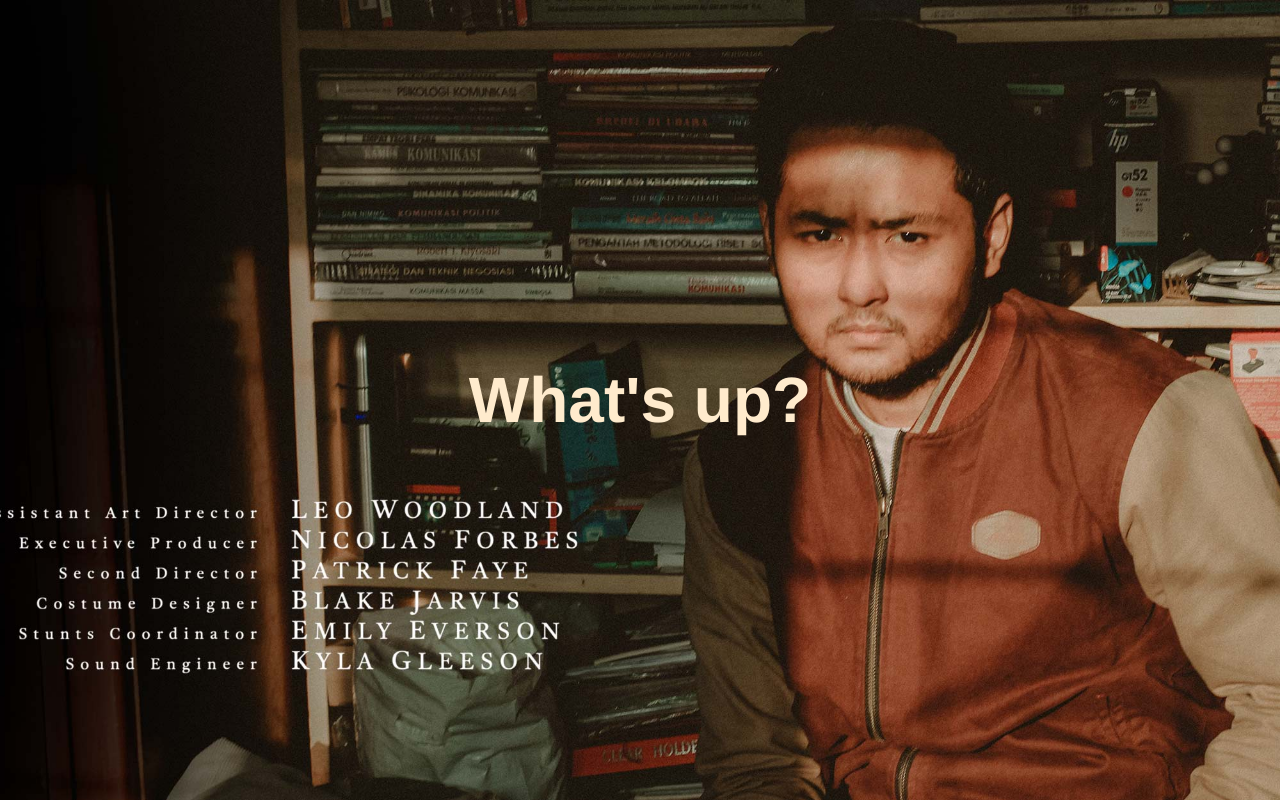
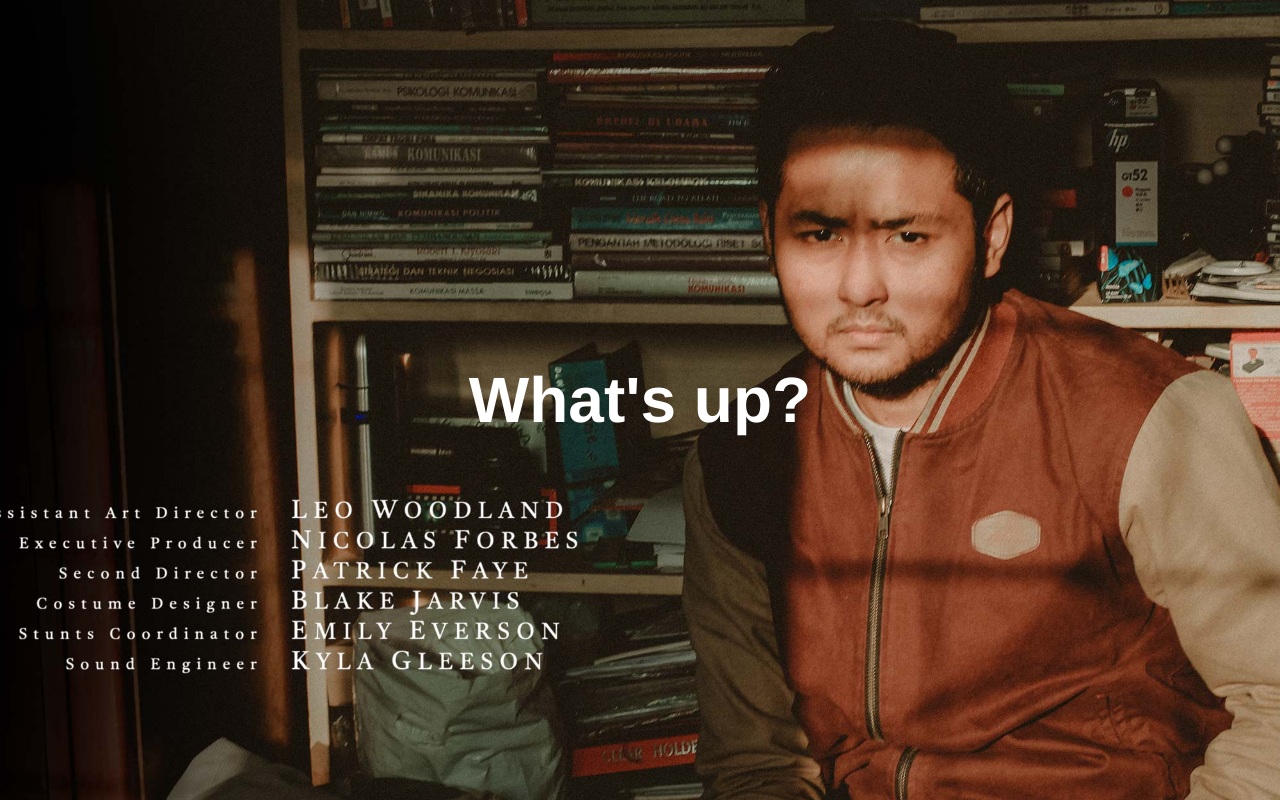
Before and after one commit to TeamFAisp/Webslide, a plain HTML site: page index.html in a window 1280 px wide. Both pictures are taken after a click on the icon 640 px from the left and 653 px from the top of the page. Shown: the top 800 px of the page. Drawn offline with Linux system fonts and the light colour scheme.

Commit message:
very last commit

```diff
--- a/css/style.css
+++ b/css/style.css
@@ -5,7 +5,12 @@
 
 body {
     background: black;
-    color: blanchedalmond;
+    color: white;
+}
+
+p {
+    justify-content: center;
+    text-align: center;
 }
 
 #container {
@@ -16,10 +21,6 @@ body {
     align-items: center;
     grid-gap: 5px;
     grid-template-rows: repeat(2, 260px);
-}
-
-p {
-    font-size: 200px;
 }
 
 .main {
@@ -220,3 +221,16 @@ p {
     grid-gap: 5px;
     grid-template-rows: repeat(1, 20x);
 }
+
+.stu {
+    position: relative;
+    display: grid;
+    top: 30%;
+    grid-gap: 5px;
+    border: 2px;
+    border-color: white;
+}
+
+.liste {
+    border: 6px double white;
+}
--- a/index.html
+++ b/index.html
@@ -16,37 +16,43 @@
 <body style="min-width: 312px;">
     <div id="container">
         <p style="font-size:30px;">THE</p>
-        <p>SKY LINE</p>
-        <span class="Fline"></span>
+        <p style="font-size:200px;" ">SKY LINE</p>
+        <span class=" Fline "></span>
     </div>
 
-    <div class="main">
-        <div class="mainB">
-            <i class="arrow up"></i>
+    <div class="main ">
+
+        <div class="mainB ">
+            <i class="arrow up "></i>
+        </div>
+        <div class="stu ">
+                <p class="liste " style="font-size: 24px; font-family: 'Montserrat', sans-serif; ">Les membres de notre groupe sont :<br> RABETSIMAMANGA Ikoriantsoa Harena Andrianina IGGLIA 3 n 66 <br> ANDRIANARIVO Dinau Gerald IGGLIA 3 n 59 <br> ANDRIANASOLO Hasina Tovonambinintsoa IGGLIA3 n 50 <br> ANDRIANANTENAINA Rilan Princy Ambinintsoa
+                    IGGLIA 3 n 16 <br> RANDRIAMIHARISOA Andrianjafimana IGGLIA 3 n 81</p>
+
         </div>
     </div>
-    <div class="next">
-        <div class="carousel">
-            <div class="carousel-img slider1">
+    <div class="next ">
+        <div class="carousel ">
+            <div class="carousel-img slider1 ">
                 <p>Hey !</p>
             </div>
-            <div class="carousel-img slider2">
+            <div class="carousel-img slider2 ">
                 <p>What's up?</p>
             </div>
-            <div class="carousel-img slider3">
+            <div class="carousel-img slider3 ">
                 <p>How are you doing?</p>
             </div>
         </div>
-        <div class="mainC">
-            <i class="arrow down"></i>
+        <div class="mainC ">
+            <i class="arrow down "></i>
         </div>
     </div>
 
     <script>
-        $(window).on("load", function() {
-            $("#container").fadeOut(2500, function() {
-                if ($(".main").is(":hidden"))
-                    $(".main").slideDown("slow");
+        $(window).on("load ", function() {
+            $("#container ").fadeOut(2500, function() {
+                if ($(".main ").is(":hidden "))
+                    $(".main ").slideDown("slow ");
             });
         });
     </script>
```
